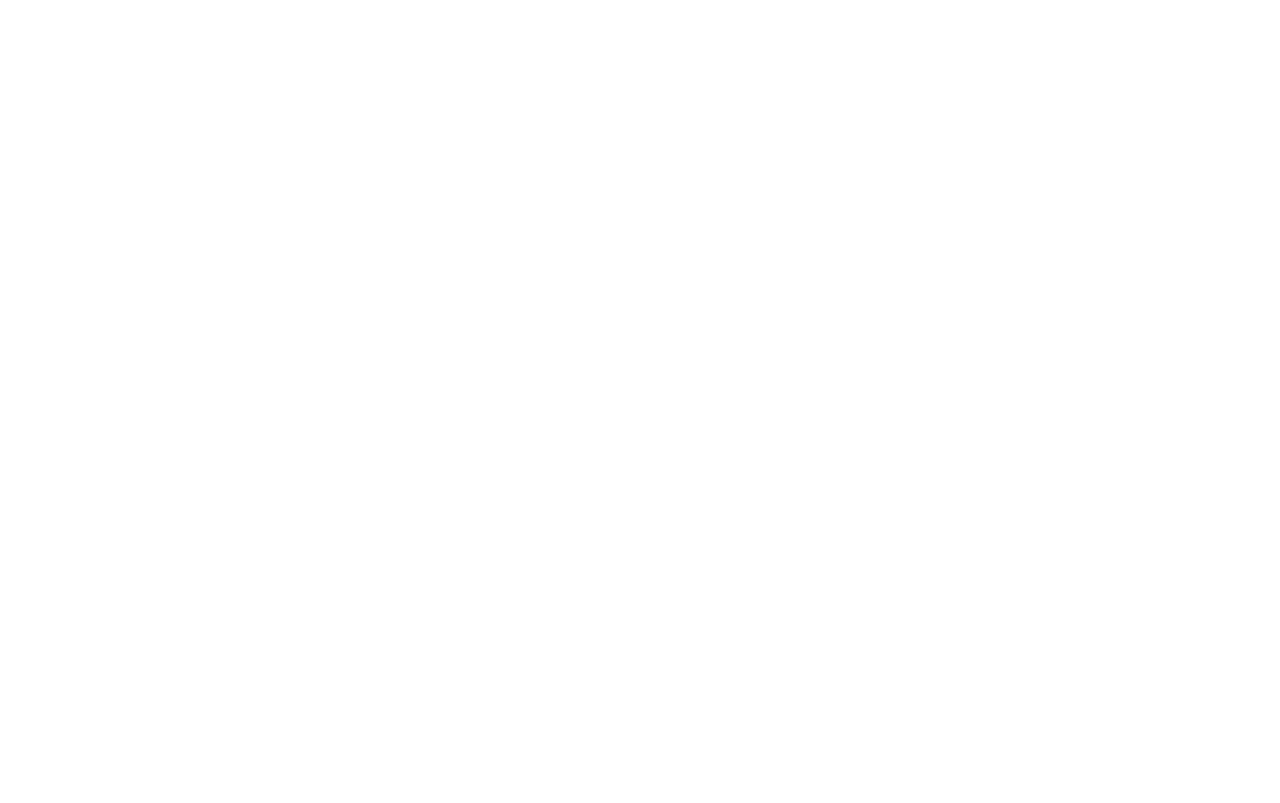
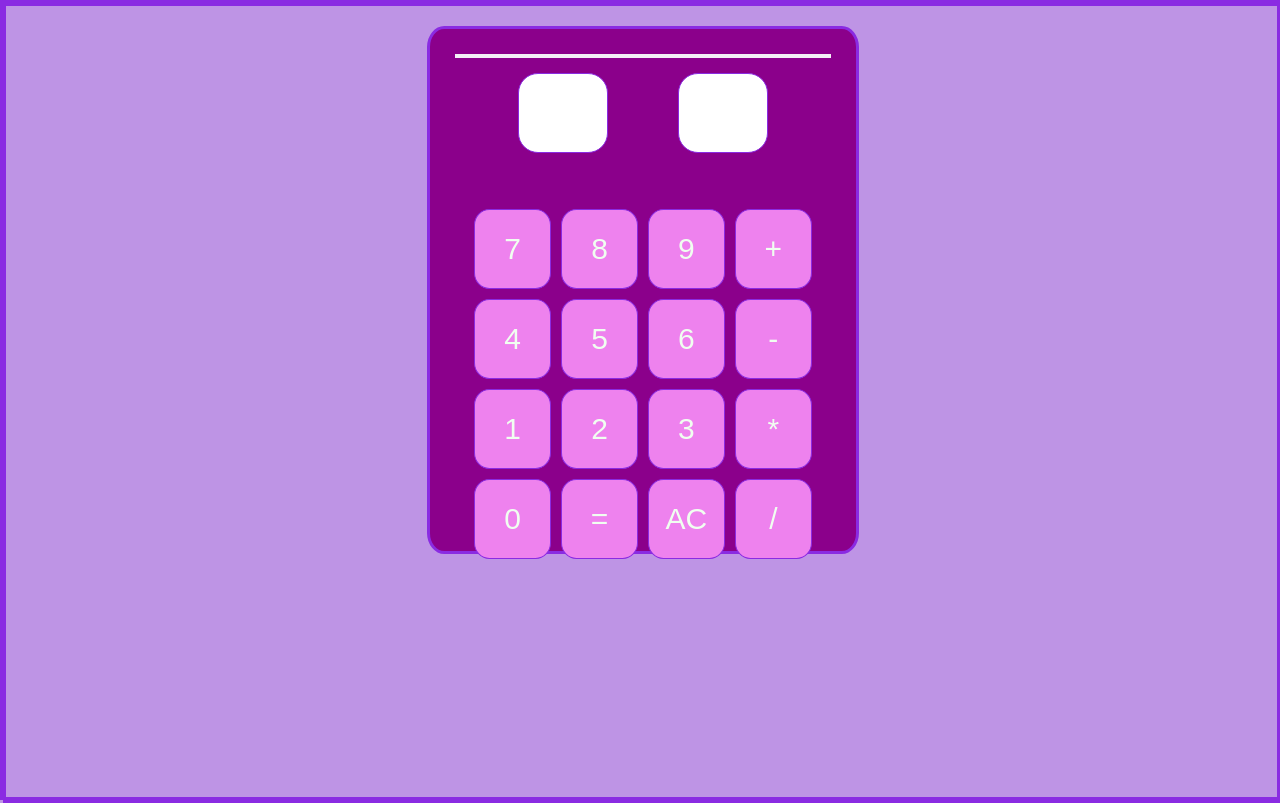
Before and after one commit to DaNiEla-SaLaZaR6/CALCULADORA, a plain HTML site: page index.html in a window 1280 px wide. Drawn offline with Linux system fonts and the light colour scheme.

Commit message:
version1 terminada

```diff
--- a/index.html
+++ b/index.html
@@ -4,9 +4,55 @@
     <meta charset="UTF-8">
     <meta http-equiv="X-UA-Compatible" content="IE=edge">
     <meta name="viewport" content="width=device-width, initial-scale=1.0">
-    <title>Document</title>
+    <link rel="stylesheet" href="style.css">
+    <script defer src="./main.js"></script>
+    <title>CALCULADORA</title>
 </head>
 <body>
 
+    <!-- cuadro contenedor de la calculadora -->
+    <div class="contenedor">
+        <!-- cuadro de resultado -->
+        <div class="contenedor__resultado" id="display"></div>
+        <!-- cuadros de las sumas -->
+        <div class="contenedor__suma">
+            <input type="text" class="cuadro1" id="num1">
+            <label for="" id="simbolo" class="simbo"></label>
+            <input type="text" class="cuadro2" id="num2">
+        </div>
+
+        <div class="contenedor__numeros">
+
+            <div class="primero">
+                <button id="btn_7">7</button>
+                <button id="btn_8">8</button>
+                <button id="btn_9">9</button>
+                <button id="btn_+" onclick="operador('+')">+</button>
+            </div>
+
+            <div class="segundo">
+                <button id="btn_4">4</button>
+                <button id="btn_5">5</button>
+                <button id="btn_6">6</button>
+                <button id="btn_-" onclick="operador('-')">-</button>
+            </div>
+
+            <div class="tercero">
+                <button id="btn_1">1</button>
+                <button id="btn_2">2</button>
+                <button id="btn_3">3</button>
+                <button id="btn_*" onclick="operador('*')">*</button>
+            </div>
+
+            <div class="cuarto">
+                <button id="btn_0">0</button>
+                <button id="btn_=" onclick="mostrar()">=</button>
+                <button id="btn_AC" onclick="operador('AC')">AC</button>
+                <button id="btn_/" onclick="operador('/')">/</button>
+            </div>
+
+        </div>
+
+    </div>
 </body>
 </html>
--- a/main.js
+++ b/main.js
@@ -0,0 +1,36 @@
+function mostrar(){
+    document.getElementById('display').innerText=resultado
+}
+function operador(operando){
+    switch(operando){
+        case '+':
+            resultado=parseInt(num1.value)+ parseInt(num2.value)
+            simbolo.innerText='+'
+            console.log(resultado)
+            break
+        case '-':
+            resultado=parseInt(num1.value)- parseInt(num2.value)
+            simbolo.innerText='-'
+            console.log(resultado)
+            break
+
+        case '*':
+            resultado=parseInt(num1.value)* parseInt(num2.value)
+            simbolo.innerText='*'
+            console.log(resultado)
+            break
+
+        case '/':
+            resultado=parseInt(num1.value)/ parseInt(num2.value)
+            simbolo.innerText='/'
+            console.log(resultado)
+            break
+        case 'AC':
+            resultado=''
+            simbolo.innerText=''
+            num1.value=''
+            num2.value=''
+            mostrar()
+
+    }
+}
--- a/style.css
+++ b/style.css
@@ -0,0 +1,128 @@
+*{
+    margin: 0;
+    padding: 0;
+    box-sizing: border-box;
+}
+html,body{
+    width: 100vw;
+    height: 100vh;
+    border: solid 3px blueviolet;
+}
+
+body{
+    background-color: rgba(106, 9, 197, 0.432);
+    padding: 20px;
+   display: flex;
+   justify-content: center;
+   text-align: center;
+
+
+}
+.contenedor{
+    height: 70%;
+    width: 35%;
+    border-radius: 4% ;
+    border: solid 3px blueviolet;
+    background-color: darkmagenta;
+    display: flex;
+    flex-direction: column;
+    align-items: center;
+    padding: 2%;
+
+}
+.contenedor__resultado{
+    font-size: 30px;
+    height:100%;
+    width: 100%;
+    display: flex;
+    justify-content: center;
+    align-items: center;
+    border: solid 2px rgb(244, 240, 247);
+    background-color: aliceblue;
+    color: blueviolet;
+}
+.contenedor__suma{
+    height: 15%;
+    width: 95%;
+    display: flex;
+    justify-content: center;
+    align-items: center;
+    margin-top: 20px;
+}
+.cuadro1{
+    display: flex;
+    justify-content: center;
+    align-items: center;
+    text-align: center;
+    height: 80px;
+    width: 90px;
+    border-radius: 20px;
+    border: solid 1px blueviolet;
+    font-size: 30px;
+    color: blueviolet;
+}
+.simbo{
+    height: 60px;
+    width: 70px;
+   color: aliceblue;
+   font-size: 40px;
+   text-align: center;
+
+}
+.cuadro2{
+    display: flex;
+    justify-content: center;
+    align-items: center;
+    height: 80px;
+    width: 90px;
+    border-radius: 20px;
+    border: solid 1px blueviolet;
+    font-size: 30px;
+    text-align: center;
+    color: blueviolet;
+}
+.contenedor__numeros{
+    height: 80%;
+    width: 95%;
+    /* background-color: aqua; */
+    padding: 10px;
+    margin-top: 40px;
+}
+button{
+    height: 80px;
+    width: 90px;
+    background-color: violet;
+    border-radius: 20%;
+    border: solid 1px blueviolet;
+    color: honeydew;
+    margin-top: 10px;
+    font-size: 30px;
+
+}
+button:hover{
+    background-color: rgba(128, 9, 128, 0.774);
+}
+.primero{
+    display: flex;
+    justify-content: center;
+    align-items: center;
+    gap: 10px;
+}
+.segundo{
+    display: flex;
+    justify-content: center;
+    align-items: center;
+    gap: 10px;
+}
+.tercero{
+    display: flex;
+    justify-content: center;
+    align-items: center;
+    gap: 10px;
+}
+.cuarto{
+    display: flex;
+    justify-content: center;
+    align-items: center;
+    gap: 10px;
+}
```
